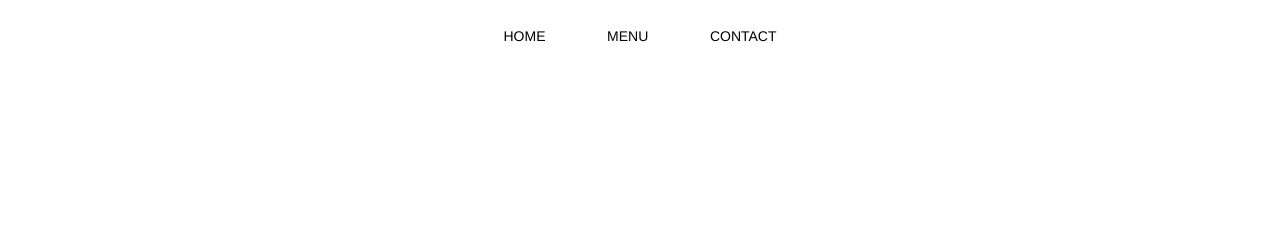
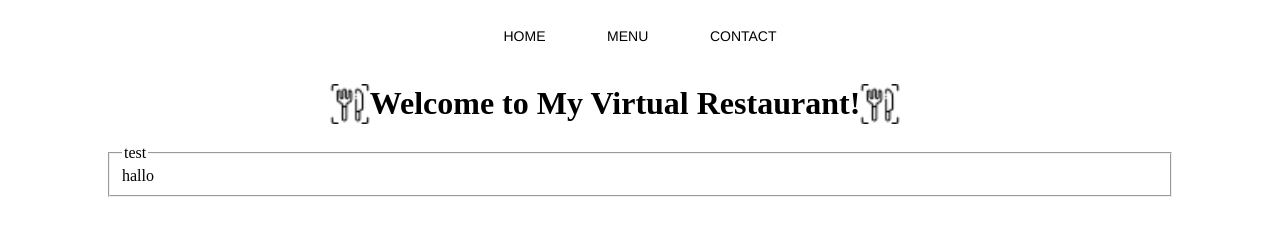
Before and after one commit to Thamico/restaurant-page, a website built with webpack: page dist/index.html in a window 1280 px wide. Built offline with nearby package versions, Linux system fonts and the light colour scheme.

Commit message:
todo finish subpage

```diff
--- a/dist/css/style.css
+++ b/dist/css/style.css
@@ -66,3 +66,16 @@ header {
   align-items: center;
   justify-content: center;
 }
+
+.subpage {
+  display: flex;
+  align-items: center;
+  justify-content: center;
+  flex-shrink: 1;
+  margin-left: -50px;
+}
+
+fieldset {
+  margin-left: +100px;
+  margin-right: 100px;
+}
--- a/dist/index.html
+++ b/dist/index.html
@@ -21,6 +21,28 @@
           <span class="text">Contact</span>
         </button>
       </header>
+      <div class="page">
+        <div class="subpage">
+          <img
+            src="../dist/images/food.png"
+            alt="foodIcon"
+            height="40px"
+            width="40px"
+          />
+          <h1>Welcome to My Virtual Restaurant!</h1>
+
+          <img
+            src="../dist/images/food.png"
+            alt="foodIcon"
+            height="40px"
+            width="40px"
+          />
+        </div>
+        <fieldset>
+          <legend>test</legend>
+          hallo
+        </fieldset>
+      </div>
     </div>
     <script type="text/javascript" src="main.js"></script>
   </body>
```
Also changed, not shown: dist/images/food.png (added).
